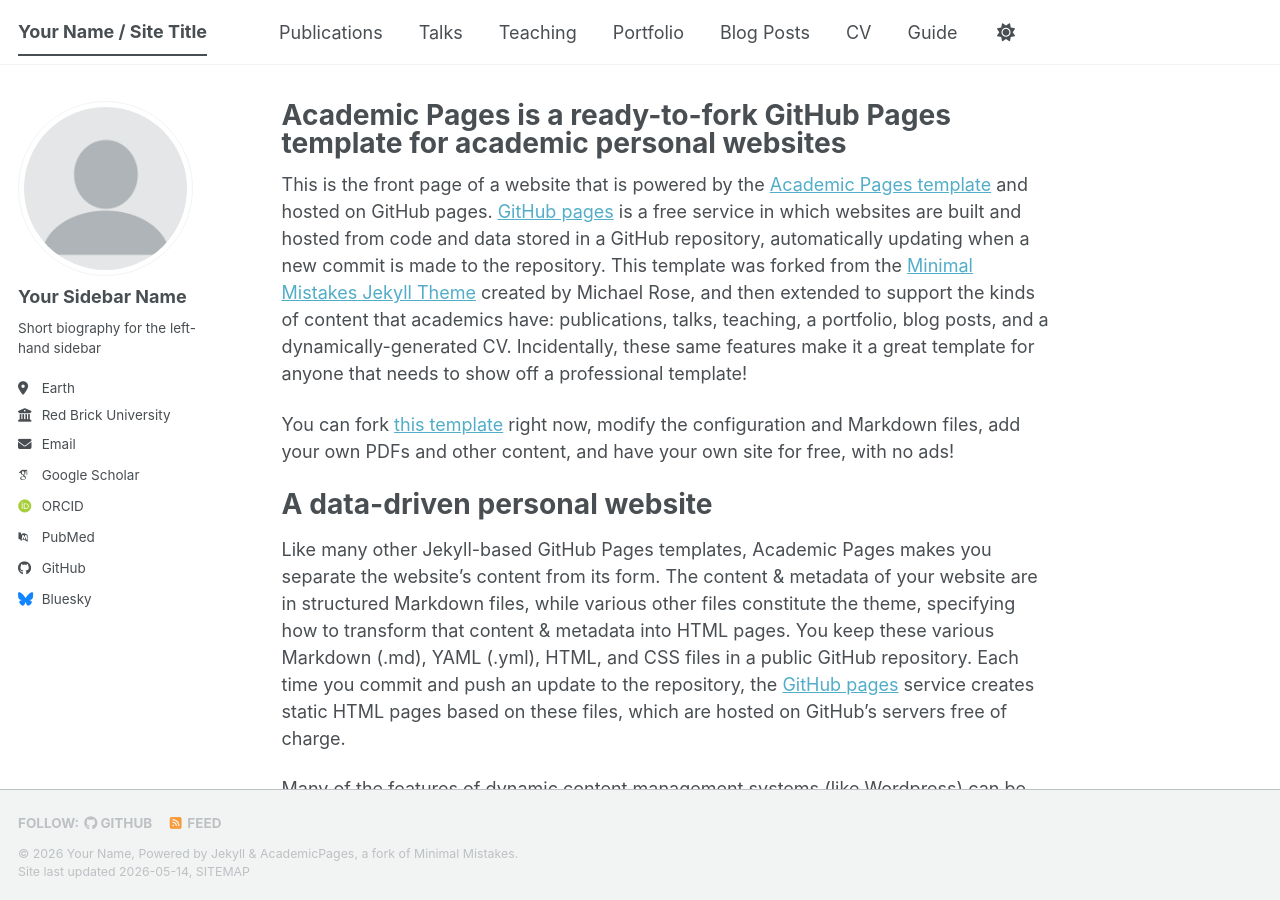
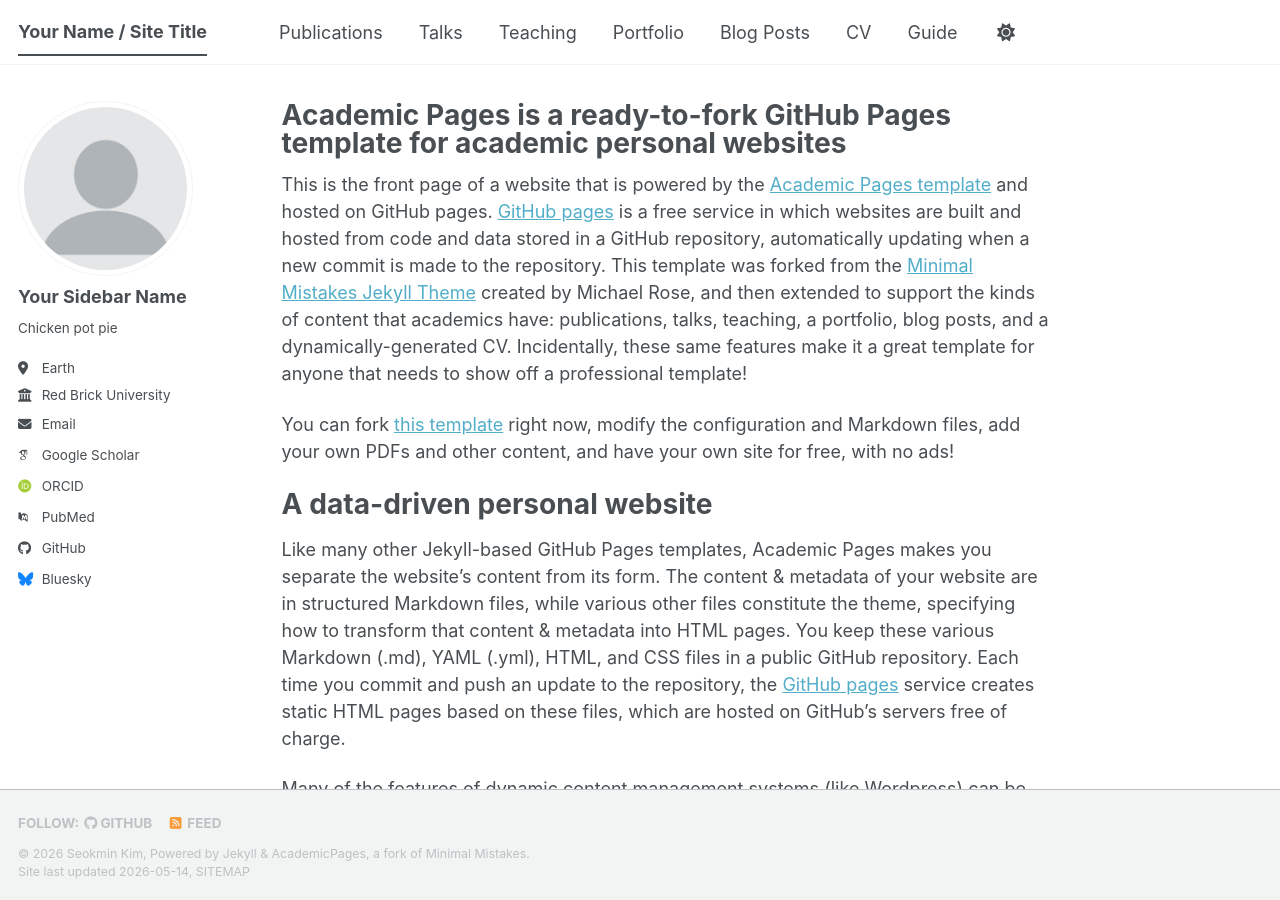
Before and after one commit to kimseokmin2401/kimseokmin.github.io, a Jekyll site: the page built from _pages/about.md, in a window 1280 px wide and 900 px high. Built offline with Jekyll 4.4.1, drawn with Linux system fonts in a browser that asks for light colours; some web fonts are replaced; a script bundle is joined from its source files by our own code; library files that are not in the unit come from our copies.

Commit message:
Change name and bio in _config.yml
Updated the name and biography in the configuration file.

```diff
--- a/_config.yml
+++ b/_config.yml
@@ -11,14 +11,12 @@
 site_theme               : "default" # The available themes options are "default", "air", "sunrise", "mint", "dirt" and "contrast"
 title                    : "Your Name / Site Title"
 title_separator          : "-"
-name                     : &name "Your Name"
+name                     : &name "Seokmin Kim"
 description              : &description "Your Name's academic portfolio"   # Update this with a general description of your site, this is the default if not overridden by a page
 url                      : "https://kimseokmin.github.io" # The base hostname & protocol for your site e.g. "https://[your GitHub username].github.io",
                                                            # or if you already have some other page hosted on Github then use "https://[your GitHub username].github.io/[Your Repo Name]"
 baseurl                  : "" # the subpath of your site, e.g. "/blog"
 repository               : "kimseokmin2401/kimseokmin.github.io"
-remote_theme: pages-themes/minimal@v0.2.0
-plugins:
 
 # Site Author - The following control what appear as part of the author content on the side bar.
 #               If a field is blank the icon and link will not appear, otherwise it will be shown.
@@ -28,7 +26,7 @@
   avatar           : "profile.png"
   name             : "Your Sidebar Name"
   pronouns         : # example: "she/her"
-  bio              : "Short biography for the left-hand sidebar"
+  bio              : "Chicken pot pie"
   location         : "Earth"
   employer         : "Red Brick University"
   uri              : # URL
```
